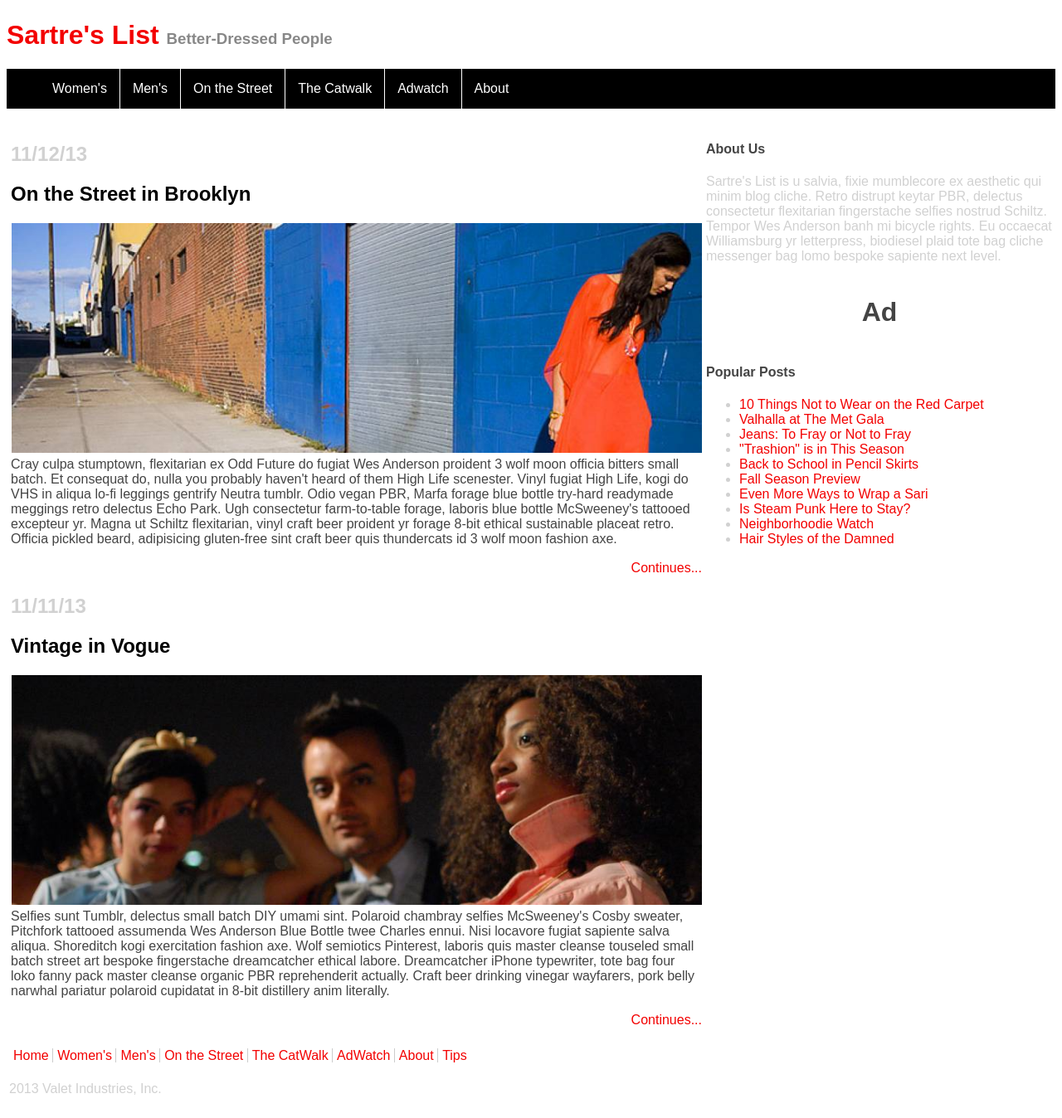
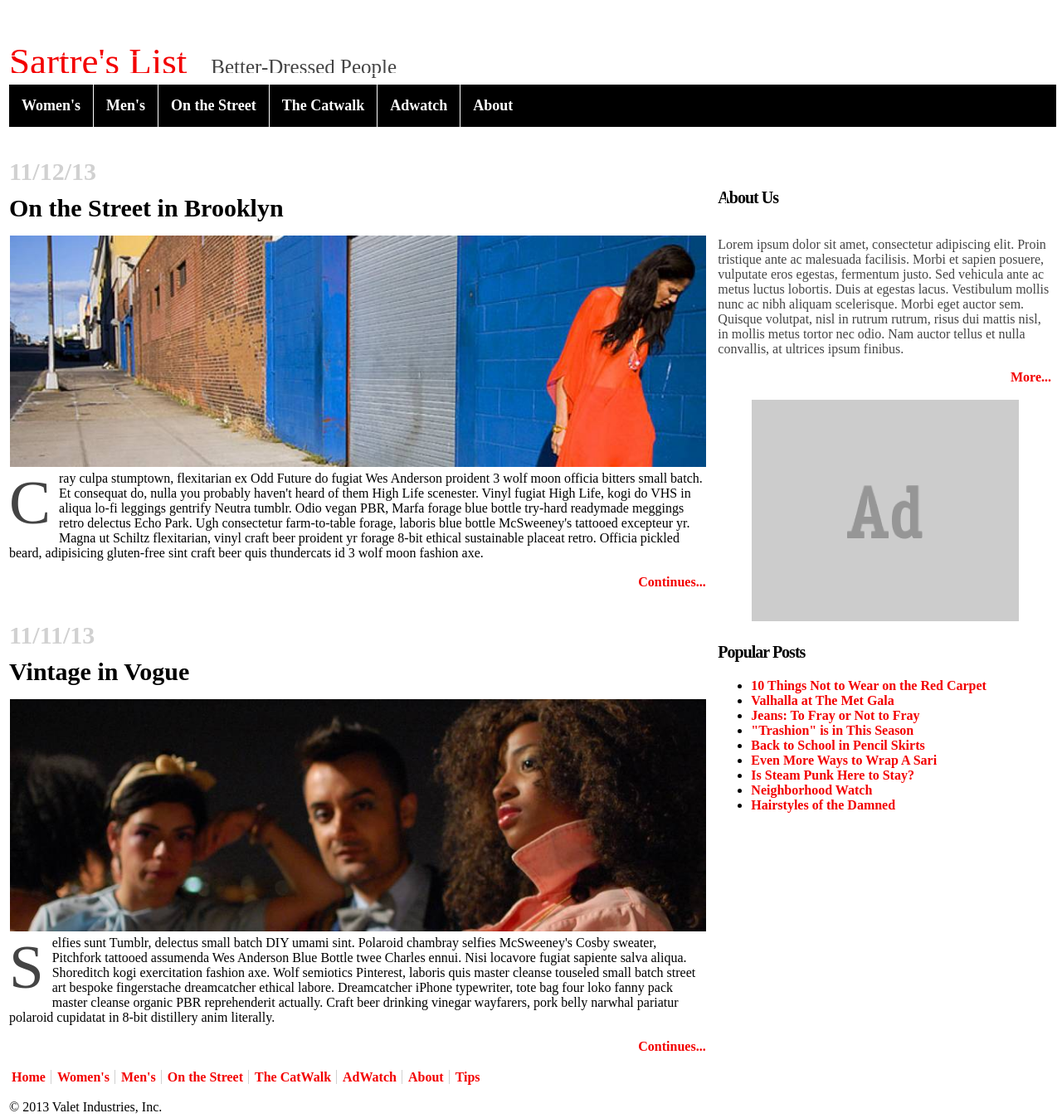
Before and after one commit to meeshlin/fewd43-week2and3-fashionblog, a plain HTML site: page index.html in a window 1280 px wide. Shown: the part 5-1353 px from the top of the page at 83% size. Drawn offline with Linux system fonts and the light colour scheme.

Commit message:
Added files via upload

```diff
--- a/index.html
+++ b/index.html
@@ -7,13 +7,15 @@
   </head>
   <body>
 
+    <div class="container">
+
       <div class="col-1">
-        <h1 class="red-text">Sartre's List    <span class="header-sub">Better-Dressed People</span></h1>
+        <span id="title">Sartre's List</span>
+        <span id="title-sub">Better-Dressed People</span>
       </div>
 
-      <div>
-        <nav>
-          <ul id="nav-1">
+      <div class="col-1">
+          <ul id="nav-top">
             <li><a href="#">Women's</a></li>
             <li><a href="#">Men's</a></li>
             <li><a href="#">On the Street</a></li>
@@ -21,101 +23,86 @@
             <li><a href="#">Adwatch</a></li>
             <li><a href="#">About</a></li>
           </ul>
-        </nav>
       </div>
 
-    <div class="container">
-      <div class="col-8">
-        <div class="container">
-          <div class="col-1">
-            <h2 class="light-gray-text">11/12/13<h2>
-              <h2 class="black-text">On the Street in Brooklyn</h2>
+      <div class="blog col-8">
+        <h2 class="date">11/12/13</h2>
+          <span class="blog-title">On the Street in Brooklyn</span>
             <div class="col-1">
               <img src="fashion_photo.jpeg" width="100%"/>
             </div>
-                  <p class="dark-gray-text">Cray culpa stumptown, flexitarian ex Odd Future do fugiat Wes Anderson proident 3 wolf moon officia bitters small batch. Et consequat do, nulla you probably haven't heard of them High Life scenester. Vinyl fugiat High Life, kogi do VHS in aliqua lo-fi leggings gentrify Neutra tumblr. Odio vegan PBR, Marfa forage blue bottle try-hard readymade meggings retro delectus Echo Park. Ugh consectetur farm-to-table forage, laboris blue bottle McSweeney's tattooed excepteur yr. Magna ut Schiltz flexitarian, vinyl craft beer proident yr forage 8-bit ethical sustainable placeat retro. Officia pickled beard, adipisicing gluten-free sint craft beer quis thundercats id 3 wolf moon fashion axe.</p>
+              <p class="blog-body">Cray culpa stumptown, flexitarian ex Odd Future do fugiat Wes Anderson proident 3 wolf moon officia bitters small batch. Et consequat do, nulla you probably haven't heard of them High Life scenester. Vinyl fugiat High Life, kogi do VHS in aliqua lo-fi leggings gentrify Neutra tumblr. Odio vegan PBR, Marfa forage blue bottle try-hard readymade meggings retro delectus Echo Park. Ugh consectetur farm-to-table forage, laboris blue bottle McSweeney's tattooed excepteur yr. Magna ut Schiltz flexitarian, vinyl craft beer proident yr forage 8-bit ethical sustainable placeat retro. Officia pickled beard, adipisicing gluten-free sint craft beer quis thundercats id 3 wolf moon fashion axe.</p>
                 <div class="right-align">
                   <a href="#">Continues...</a>
                 </div>
       </div>
-        <div class="col-1">
-          <h2 class="light-gray-text">11/11/13<h2>
-            <h2 class="black-text">Vintage in Vogue</h2>
+
+      <div class="col-8 divider"></div>
+
+      <div class="blog col-8">
+        <h2 class="date">11/11/13</h2>
+          <span class="blog-title">Vintage in Vogue</span>
             <div class="col-1">
               <img src="fashion_photo2.jpeg" width="100%"/>
             </div>
-                <p class="dark-gray-text">Selfies sunt Tumblr, delectus small batch DIY umami sint. Polaroid chambray selfies McSweeney's Cosby sweater, Pitchfork tattooed assumenda Wes Anderson Blue Bottle twee Charles ennui. Nisi locavore fugiat sapiente salva aliqua. Shoreditch kogi exercitation fashion axe. Wolf semiotics Pinterest, laboris quis master cleanse touseled small batch street art bespoke fingerstache dreamcatcher ethical labore. Dreamcatcher iPhone typewriter, tote bag four loko fanny pack master cleanse organic PBR reprehenderit actually. Craft beer drinking vinegar wayfarers, pork belly narwhal pariatur polaroid cupidatat in 8-bit distillery anim literally.</p>
+              <p class="blog-body">Selfies sunt Tumblr, delectus small batch DIY umami sint. Polaroid chambray selfies McSweeney's Cosby sweater, Pitchfork tattooed assumenda Wes Anderson Blue Bottle twee Charles ennui. Nisi locavore fugiat sapiente salva aliqua. Shoreditch kogi exercitation fashion axe. Wolf semiotics Pinterest, laboris quis master cleanse touseled small batch street art bespoke fingerstache dreamcatcher ethical labore. Dreamcatcher iPhone typewriter, tote bag four loko fanny pack master cleanse organic PBR reprehenderit actually. Craft beer drinking vinegar wayfarers, pork belly narwhal pariatur polaroid cupidatat in 8-bit distillery anim literally.</p>
                 <div class="right-align">
                   <a href="#">Continues...</a>
                     </div>
       </div>
+
+      <div class="col-8 divider"></div>
+
+      <div class="col-8">
+        <nav>
+          <ul id="footer-nav">
+            <li><a href="#">Home</a></li>
+            <li><a href="#">Women's</a></li>
+            <li><a href="#">Men's</a></li>
+            <li><a href="#">On the Street</a></li>
+            <li><a href="#">The CatWalk</a></li>
+            <li><a href="#">AdWatch</a></li>
+            <li><a href="#">About</a></li>
+            <li><a href="#">Tips</a></li>
+          </ul>
+        </nav>
+      </div>
+
+      <div id="sidebar" class="col-4">
+        <div class="col-1">
+          <h3 class="sidebar-title">About Us</h3>
+          <p class="sidebar-body">Lorem ipsum dolor sit amet, consectetur adipiscing elit. Proin tristique ante ac malesuada facilisis. Morbi et sapien posuere, vulputate eros egestas, fermentum justo. Sed vehicula ante ac metus luctus lobortis. Duis at egestas lacus. Vestibulum mollis nunc ac nibh aliquam scelerisque. Morbi eget auctor sem. Quisque volutpat, nisl in rutrum rutrum, risus dui mattis nisl, in mollis metus tortor nec odio. Nam auctor tellus et nulla convallis, at ultrices ipsum finibus.      </p>
+          <div class="right-align">
+            <a href="#">More...</a>
             </div>
         </div>
 
-      <div class="col-4">
-        <h4 class="dark-gray-text">About Us</h4>
-          <p class="light-gray-text">Sartre's List is u salvia, fixie mumblecore ex aesthetic qui minim blog cliche. Retro distrupt keytar PBR, delectus consectetur flexitarian fingerstache selfies nostrud Schiltz. Tempor Wes Anderson banh mi bicycle rights. Eu occaecat Williamsburg yr letterpress, biodiesel plaid tote bag cliche messenger bag lomo bespoke sapiente next level.</p>
+        <div class="divider"></div>
+
+        <div class="col-1">
+          <center><img src="ad.jpeg" width="80%" height="80%"/></center>
         </div>
 
-      <div class="col-4 ad">
-        <center><h1 class="dark-gray-text">Ad</h1></center>
-      </div>
+        <div class="divider"></div>
 
-      <div class="col-4">
-        <h4 class="dark-gray-text">Popular Posts</h4>
-          <ul class="light-gray-text">
+        <div class="col-1">
+          <h3 class="sidebar-title">Popular Posts</h3>
+            <ul id="side-nav">
                 <li><a href="#">10 Things Not to Wear on the Red Carpet</a></li>
                 <li><a href="#">Valhalla at The Met Gala</a></li>
                 <li><a href="#">Jeans: To Fray or Not to Fray</a></li>
                 <li><a href="#">"Trashion" is in This Season</a></li>
                 <li><a href="#">Back to School in Pencil Skirts</a></li>
-            <li><a href="#">Fall Season Preview</a></li>
-            <li><a href="#">Even More Ways to Wrap a Sari</a></li>
+                <li><a href="#">Even More Ways to Wrap A Sari</a></li>
                 <li><a href="#">Is Steam Punk Here to Stay?</a></li>
-            <li><a href="#">Neighborhoodie Watch</a></li>
-            <li><a href="#">Hair Styles of the Damned</a></li>
+                <li><a href="#">Neighborhood Watch</a></li>
+                <li><a href="#">Hairstyles of the Damned</a></li>
               </ul>
-        </div>
-
-      </div>
-
-    <div class="container">
-      <div class="col-8">
-        <nav>
-          <ul class="main-nav">
-            <li>
-              <a href="#">Home</a>
-            </li>
-            <li>
-              <a href="#">Women's</a>
-            </li>
-            <li>
-              <a href="#">Men's</a>
-            </li>
-            <li>
-              <a href="#">On the Street</a>
-            </li>
-            <li>
-              <a href="#">The CatWalk</a>
-            </li>
-            <li>
-              <a href="#">AdWatch</a>
-            </li>
-            <li>
-              <a href="#">About</a>
-            </li>
-            <li>
-              <a href="#">Tips</a>
-            </li>
-          </ul>
-        </nav>
           </div>
         </div>
 
-    <div class="container light-gray-text">
-      <div class="col-8">
-        2013 Valet Industries, Inc.
-      </div>
+      <div class="col-8 blog-body">© 2013 Valet Industries, Inc.</div>
+
     </div>
 
   </body>
--- a/style.css
+++ b/style.css
@@ -1,46 +1,33 @@
 body {
   background-color:white;
-  font-family:arial;
+  font-family:"raleway";
+  font-weight:300;
+}
+
+a {
+  text-decoration:none;
+  font-weight:bold;
+  color:#f30000;
+}
+
+img {
+  padding-top:15px;
+}
+
+.container {
+  width:100%;
+  border:white 2px solid;
+  margin:50px auto;
+  overflow:hidden;
 }
 
 .container div {
   border:white 1px solid;
 }
 
-.container {
-  border:white 2px solid;
-  margin-left:auto;
-  margin-right:auto;
-  overflow:hidden;
-}
-
-#nav-1 {
-  list-style:none;
-  margin-left:none;
-  padding:none;
-  overflow:hidden;
-  background-color:#000000;
-}
-
-#nav-1 li {
+.blog {
   float:left;
-  border-right:#ffffff 1px solid;
-}
-
-#nav-1 li:last-child {
-  border-right:none;
-}
-
-#nav-1 a {
-  display:block;
-  color:#ffffff;
-  text-decoration:none;
-  text-align:center;
-  padding:15px;
-}
-
-#nav-1 a:hover {
-  color:#f30000;
+  position:relative;
 }
 
 .col-1 {
@@ -73,54 +60,125 @@ body {
   box-sizing:border-box;
 }
 
-.header-sub {
-  color:#888888;
-  font-size:14pt;
+.date {
+  color:#d1d1d1;
+  margin-bottom:0;
+  font-size:30px;
+  padding-top:10px;
+  padding-bottom:10px;
 }
 
-.red-text {
-  color:#f30000;
+.blog-title {
+  color:black;
+  font-weight:bold;
+  font-size:30px;
 }
 
-.light-gray-text {
-  color:#d1d1d1;
-}
-
-.black-text {
-  color:black;
-}
-
-.dark-gray-text {
-   color:#444444;
+.blog-body:first-of-type:first-letter {
+  color:#444444;
+  float:left;
+  font-size:75px;
+  line-height:1;
+  margin-right:10px;
 }
 
 .right-align {
   text-align:right;
 }
 
-.main-nav {
+.divider {
+  width:100%
+  border-top:#d1d1d1 1px solid;
+  margin-top:20px;
+  padding-bottom:20px;
+  padding-right:10px;
+  position:absolute;
+}
+
+.sidebar-title {
+  letter-spacing:-1px;
+  color:#000000;
+  font-weight:bold;
+  font-size:20px;
+}
+
+.sidebar-body {
+  color:#444444;
+  float:left;
+  font-size:16px;
+}
+
+#title {
+    color:#f30000;
+    font-size:45px;
+    padding-right:25px;
+}
+
+#title-sub {
+    color:#444444;
+    font-size:25px;
+}
+
+#nav-top {
+  background-color:#000000;
+  font-size:18px;
+  text-align:left;
+  padding:0;
+  margin:0;
+  overflow:hidden;
+}
+
+#nav-top li {
+  display:block;
+  float:left;
+  border-right:#ffffff 1px solid;
+}
+
+#nav-top li:last-child {
+  border-right:none;
+}
+
+#nav-top a {
+  display:inline-block;
+  color:#ffffff;
+  text-decoration:none;
+  text-align:center;
+  padding:15px;
+}
+
+#nav-top a:hover {
+  color:#f30000;
+}
+
+#footer-nav {
   text-align:left;
   padding:0;
 }
 
-.main-nav li {
+#footer-nav li {
   display:inline;
   list-style:none;
-  border-right:#CCCCCC 1px solid;
-  padding-left:5px;
+  border-right:#d1d1d1 1.5px solid;
+  padding-left:3px;
+  padding-right:6px;
 }
 
-.main-nav li:last-child {
+#footer-nav li:last-child {
   border:none;
 }
 
-a {
-  text-decoration:none;
-  color:#f30000;
+#sidebar {
+  float:right;
+  position:absolute;
+  top:200px;
+  right:0;
+  padding:10px;
 }
 
-ad {
-  background-color:#cccccc;
-  width:100%;
-  length:100%;
+#side-nav {
+  font-size:16px;
 }
+
+#side-nav a:hover {
+  color:#444444;
+}
```
Also changed, not shown: ad.jpeg (added). Lines whose indentation alone changed are shown as unchanged.
